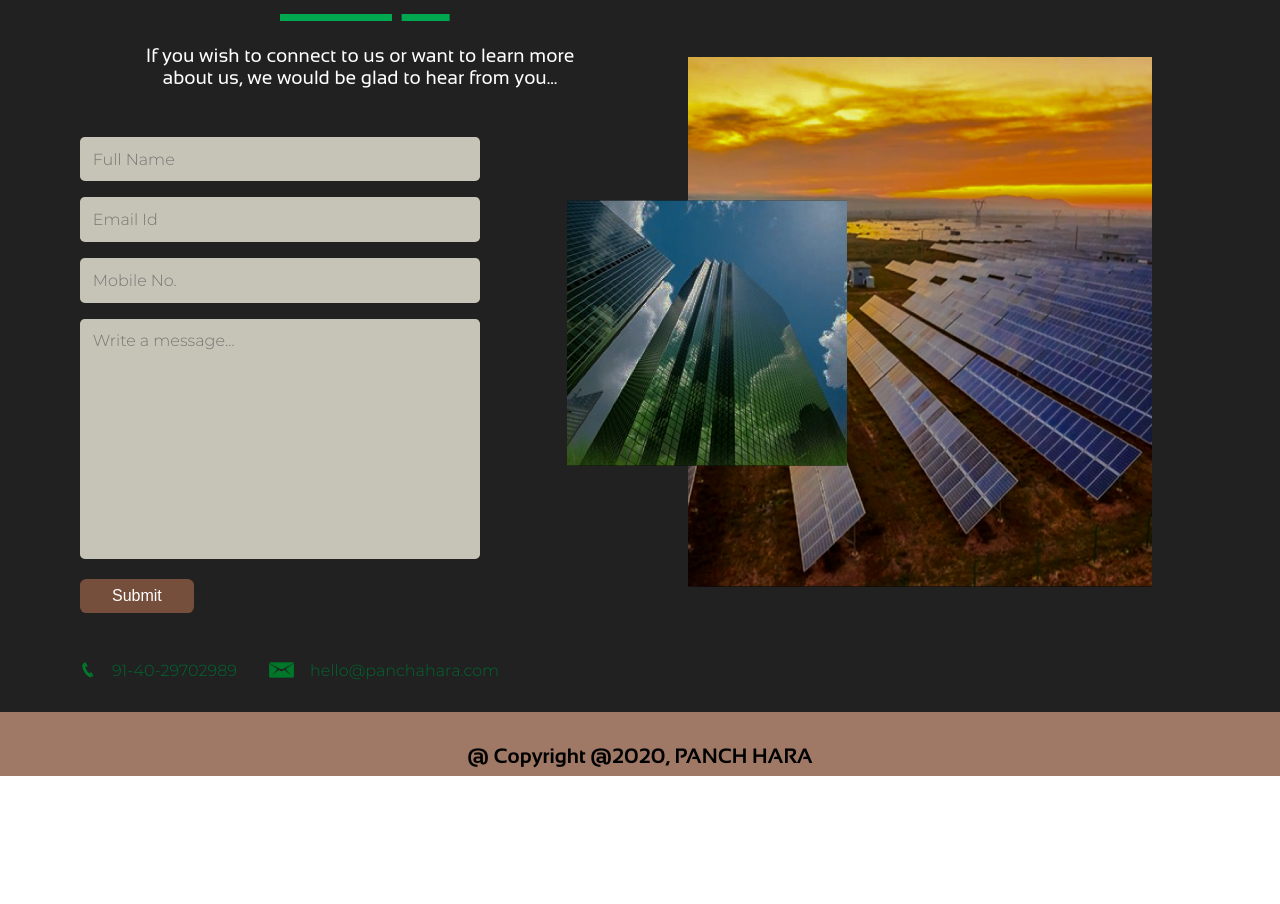
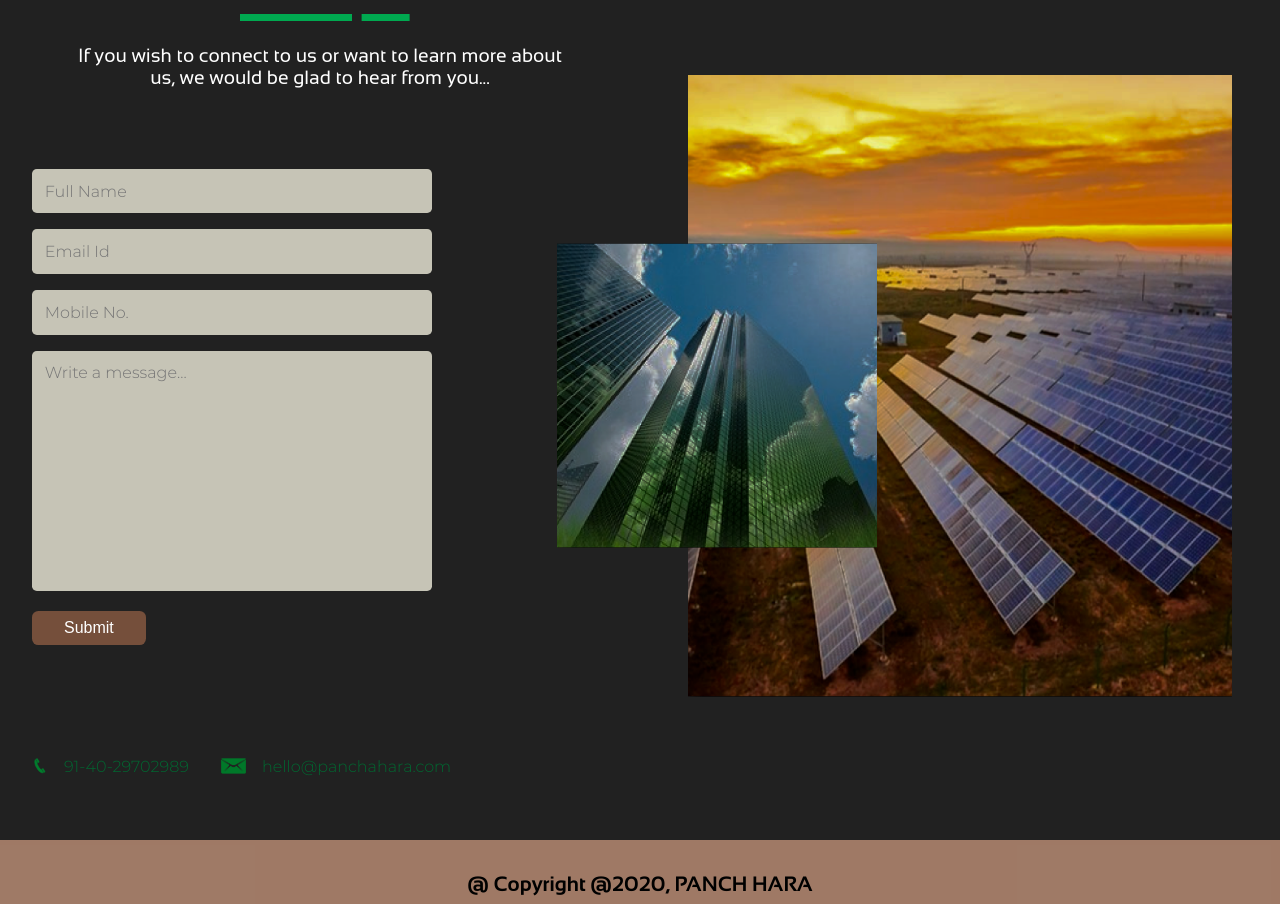
Before and after one commit to Anshu-rai89/panchara-frontend, a Vue app: page / in a window 1280 px wide. Shown: the part 3220-4124 px from the top of the page. Before the commit the page ends 3996 px from the top, so only its background shows below. Built offline with nearby package versions, Linux system fonts and the light colour scheme; the HTML template or start-up script is replaced by a standard one; a web font is replaced by a local one.

Commit message:
fix overflow issue

```diff
--- a/src/styles/layout/_form.scss
+++ b/src/styles/layout/_form.scss
@@ -1,4 +1,7 @@
 .form {
+    margin-bottom: 3rem;
+    padding: 2rem;
+
     .input {
         background: rgba(255, 253, 234, 0.74);
         border: 0;
@@ -24,8 +27,6 @@
         border-radius: 0.4rem;
         color: #fff;
     }
-
-    margin-bottom: 3rem;
 }
 
 @media screen and (max-width: $tablet-screen) {
--- a/src/styles/views/home.scss
+++ b/src/styles/views/home.scss
@@ -122,6 +122,10 @@
         // }
     }
 
+    .contact-details {
+        flex-direction: column;
+    }
+
     .hide-small {
         display: none !important;
     }
--- a/src/views/ContactUs.vue
+++ b/src/views/ContactUs.vue
@@ -4,7 +4,7 @@
         style="justify-content: center"
         id="contact-us"
   >
-      <div class="about-wrapper" style="max-width: 88rem; padding: 0 5rem;">
+      <div class="about-wrapper" style="max-width: 88rem;">
 
         <div class="flex-1 align-center justify-center">
             <div class="heading-container">
@@ -96,7 +96,7 @@
 }
 .contact-details {
     display: flex;
-
+    padding: 2rem;
     .item {
         display: flex;
         align-items: center;
```
